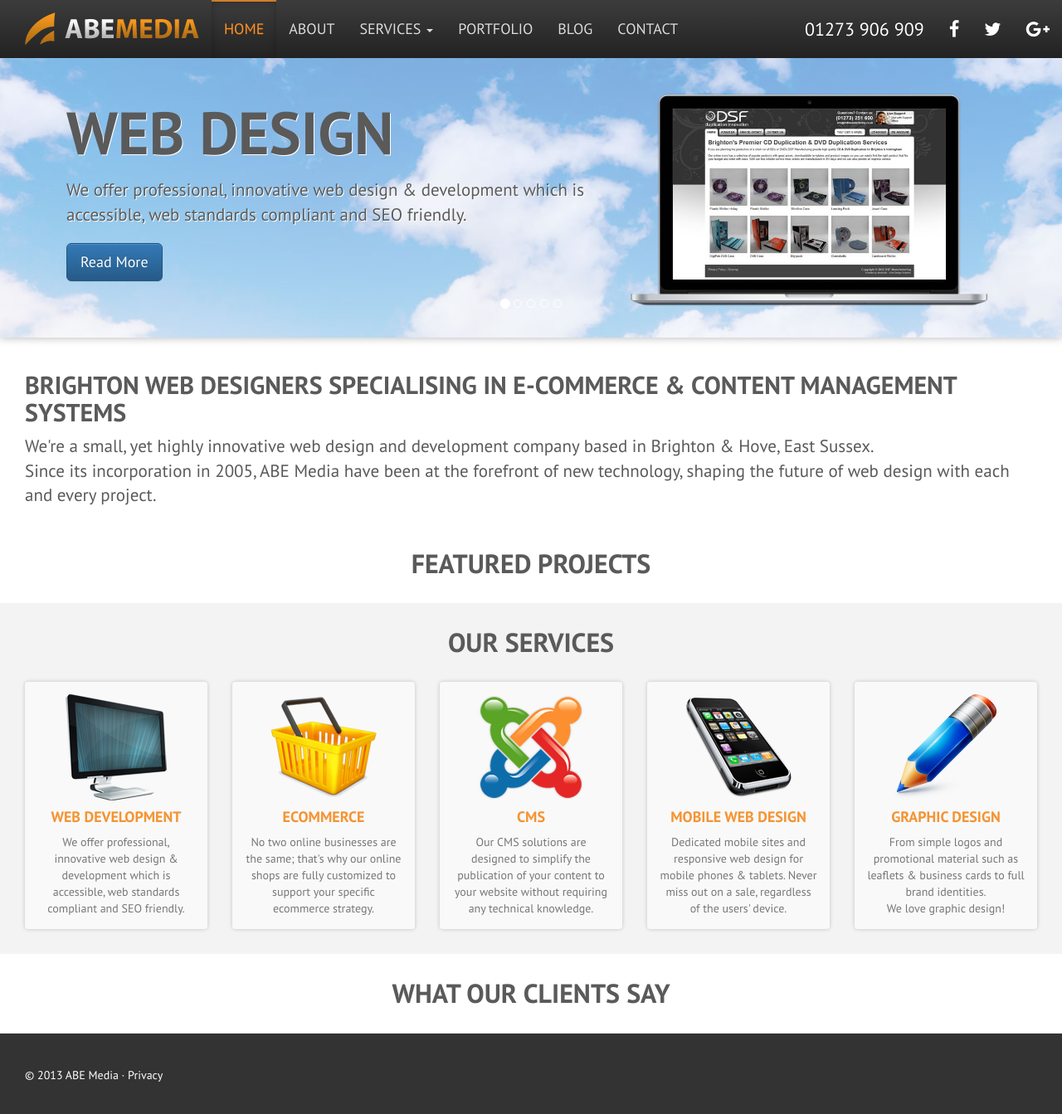
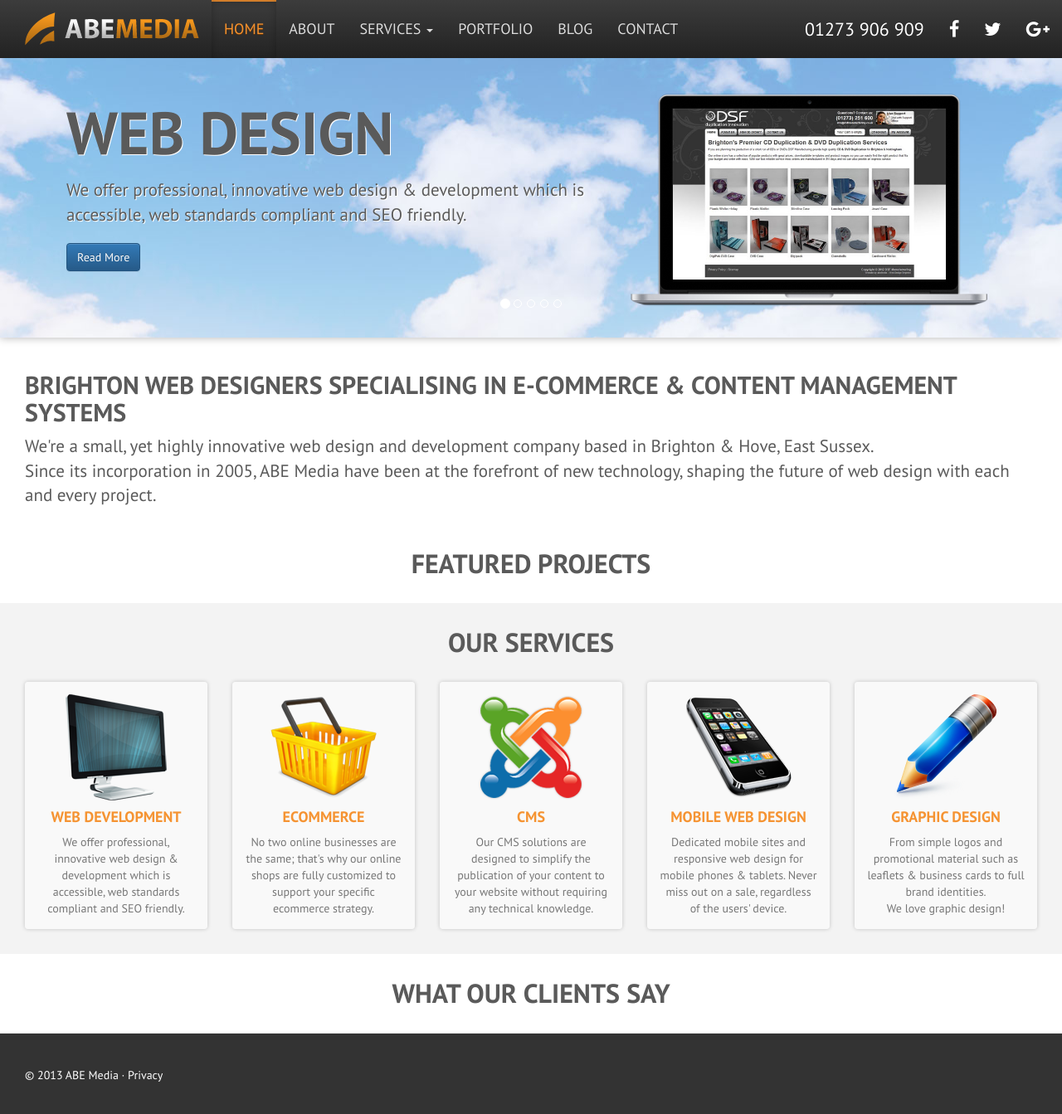
Before and after one commit to abemedia/abemedia.github.io, a Jekyll site: the page built from index.md, in a window 1280 px wide and 1346 px high. Shown: the top 1343 px of the window at 83% size. Built offline with Jekyll 4.4.1, drawn with Linux system fonts in a browser that asks for light colours; nearby versions of some CDN libraries.

Commit message:
Update carousel.html

```diff
--- a/_includes/modules/carousel.html
+++ b/_includes/modules/carousel.html
@@ -15,7 +15,7 @@
             <div class="col-lg-7 col-md-6 col-sm-5"><br>
               {% if {{i}} == "0" %}<h1>{% else %}<div class="h1">{% endif %}{{ item.title }}{% if {{i}} == "0" %}</h1>{% else %}</div>{% endif %}
               <p class="lead">{{ item.desc }}</p>
-              <p><a class="btn btn-lg btn-primary" href="{{ site.url }}/{{ item.url }}" role="button">Read More</a></p>
+              <p><a class="btn btn-primary" href="{{ site.url }}/{{ item.url }}" role="button">Read More</a></p>
             </div>
             <div class="col-lg-5 col-md-6 col-sm-7 hidden-xs">
               <div class="device-mockup macbook">
```
